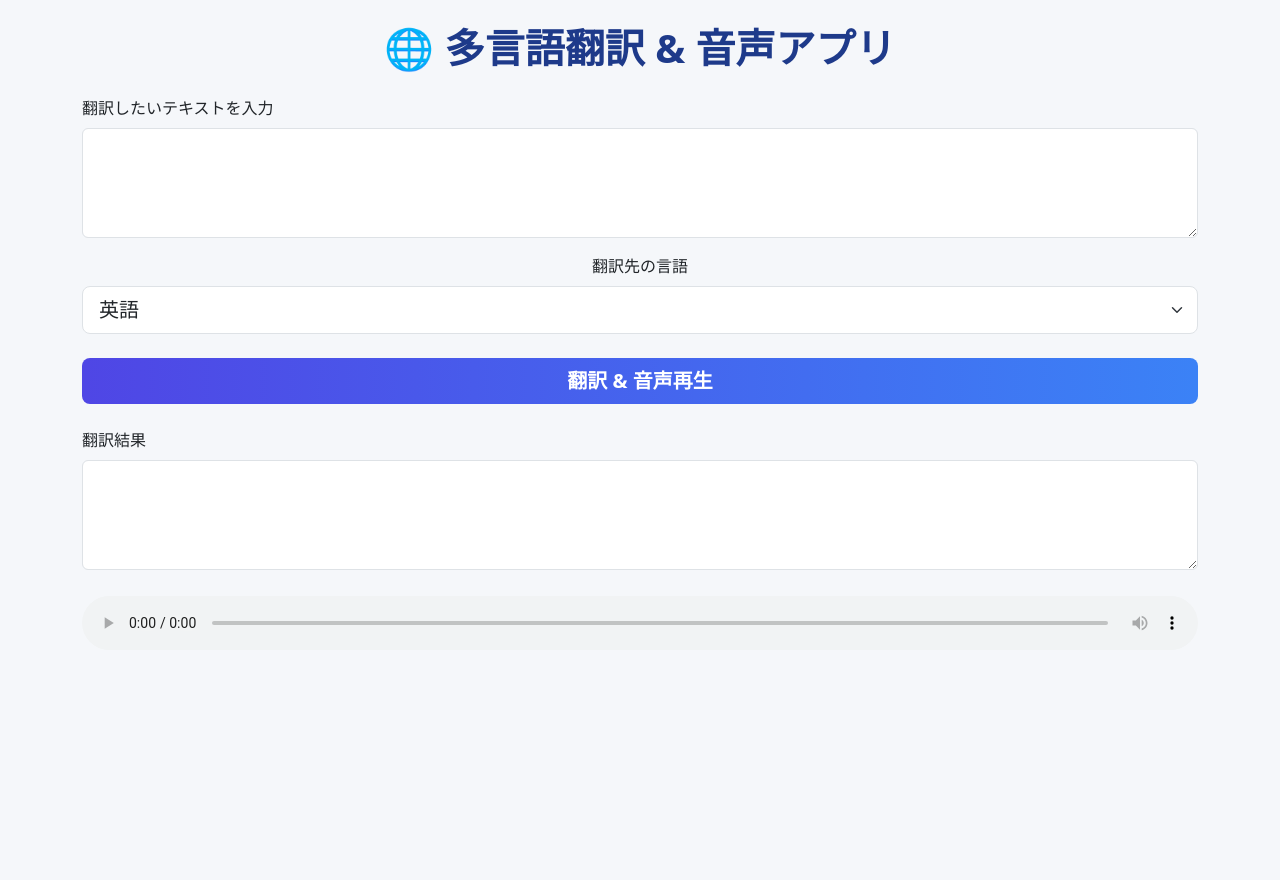
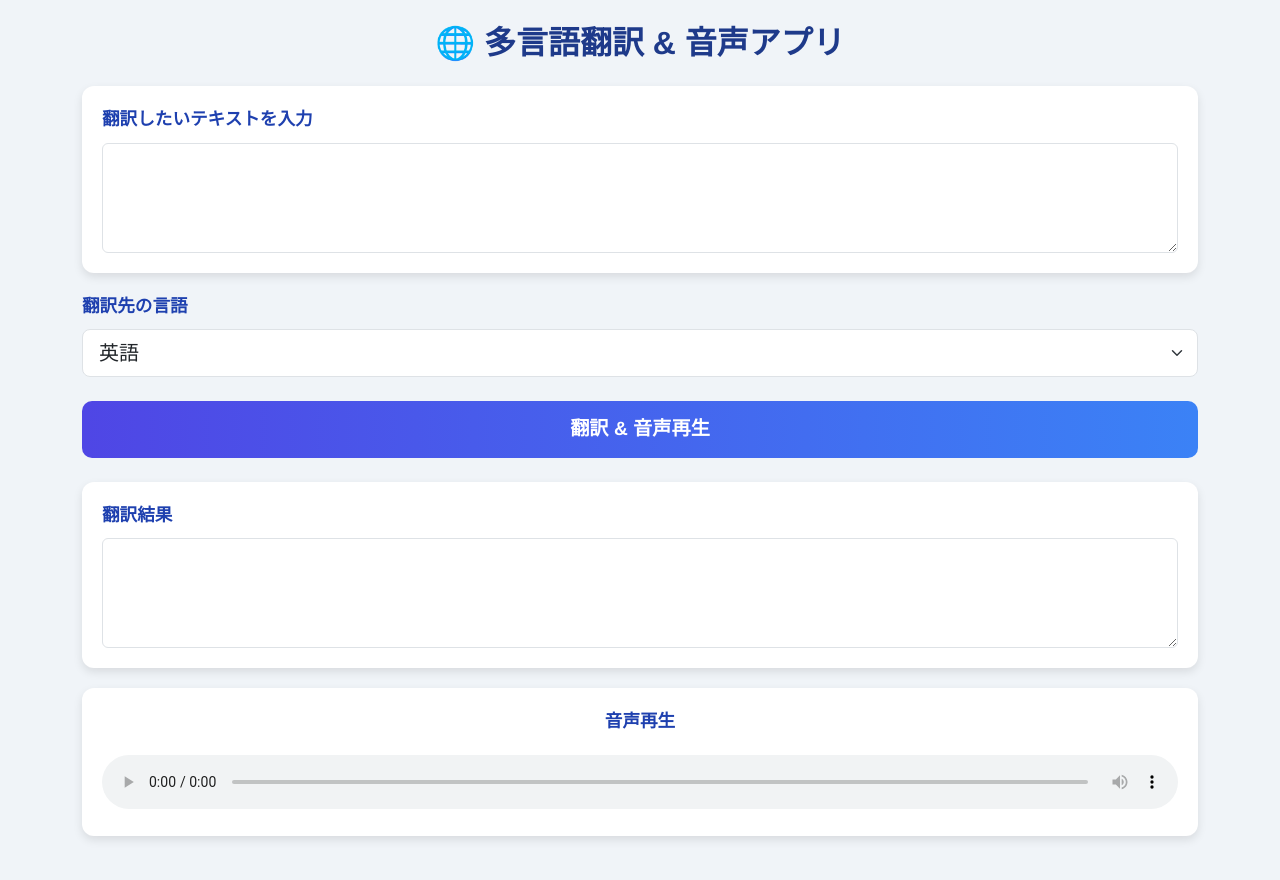
Before and after one commit to teddymura/multi_lang_translator, a Flask app: page / in a window 1280 px wide. Before the commit the page ends 630 px from the top, so only its background shows below. Run offline with Flask 3, Linux system fonts and the light colour scheme.

Commit message:
スマホ対応ー文字サイズアップ

```diff
--- a/templates/index.html
+++ b/templates/index.html
@@ -6,32 +6,85 @@
   <title>多言語翻訳 & 音声アプリ</title>
   <link href="https://cdn.jsdelivr.net/npm/bootstrap@5.3.2/dist/css/bootstrap.min.css" rel="stylesheet">
   <style>
-    body { background-color: #f5f7fa; }
-    h1 { color: #1e3a8a; font-weight: bold; }
-    textarea { background-color: #ffffff; border-radius: 8px; }
-    select { background-color: #ffffff; border-radius: 6px; }
+    body {
+      background-color: #f0f4f8;
+      font-family: "Helvetica Neue", Helvetica, Arial, sans-serif;
+      font-size: 1.1rem; /* 全体文字サイズアップ */
+    }
+    h1 {
+      color: #1e3a8a;
+      font-weight: bold;
+      font-size: 2rem; /* 見出し大きく */
+    }
+
+    /* 入力・結果カード風 */
+    .card-input, .card-output {
+      background-color: #ffffff;
+      border-radius: 12px;
+      padding: 20px; /* 少し余白広め */
+      box-shadow: 0 4px 10px rgba(0,0,0,0.1);
+      margin-bottom: 20px;
+    }
+
+    textarea {
+      border-radius: 8px;
+      font-size: 1rem; /* テキスト少し大きめ */
+    }
+    select {
+      border-radius: 6px;
+      font-size: 1rem;
+    }
+
+    /* ボタン */
     #translateBtn {
       background: linear-gradient(to right, #4f46e5, #3b82f6);
       border: none;
       color: white;
       font-weight: bold;
+      font-size: 1.2rem; /* ボタン文字大きめ */
+      padding: 14px;
+      border-radius: 10px;
+      transition: transform 0.1s, box-shadow 0.2s;
     }
     #translateBtn:hover {
       background: linear-gradient(to right, #4338ca, #2563eb);
+      transform: translateY(-2px);
+      box-shadow: 0 6px 15px rgba(0,0,0,0.15);
     }
-    audio { width: 100%; margin-top: 10px; }
+
+    /* Audio */
+    audio { width: 100%; margin-top: 10px; border-radius: 8px; }
+
+    /* カードのタイトル */
+    .card-title {
+      font-weight: bold;
+      color: #1e40af;
+      margin-bottom: 10px;
+      font-size: 1.1rem; /* タイトル文字大きめ */
+    }
+
+    /* スマホでも余白確保 */
+    @media (max-width: 576px) {
+      body { padding-left: 12px; padding-right: 12px; font-size: 1rem; }
+      h1 { font-size: 1.7rem; }
+      #translateBtn { font-size: 1.1rem; padding: 12px; }
+      .card-title { font-size: 1rem; }
+    }
   </style>
 </head>
 <body class="container py-4">
+
   <h1 class="text-center mb-4">🌐 多言語翻訳 & 音声アプリ</h1>
 
-  <div class="mb-3">
-    <label for="inputText" class="form-label">翻訳したいテキストを入力</label>
+  <!-- 入力 -->
+  <div class="card-input">
+    <div class="card-title">翻訳したいテキストを入力</div>
     <textarea id="inputText" class="form-control" rows="4"></textarea>
   </div>
 
-  <div class="mb-4 text-center">
-    <label for="target_lang" class="form-label">翻訳先の言語</label>
+  <!-- 言語選択 -->
+  <div class="mb-4">
+    <label for="target_lang" class="form-label card-title">翻訳先の言語</label>
     <select id="target_lang" class="form-select form-select-lg w-100">
       <option value="en">英語</option>
       <option value="ja">日本語</option>
@@ -47,16 +100,20 @@
     </select>
   </div>
 
+  <!-- 翻訳ボタン -->
   <div class="text-center mb-4">
-    <button id="translateBtn" class="btn btn-lg w-100">翻訳 & 音声再生</button>
+    <button id="translateBtn" class="w-100">翻訳 & 音声再生</button>
   </div>
 
-  <div class="mb-3">
-    <label class="form-label">翻訳結果</label>
+  <!-- 翻訳結果 -->
+  <div class="card-output">
+    <div class="card-title">翻訳結果</div>
     <textarea id="outputText" class="form-control" rows="4" readonly></textarea>
   </div>
 
-  <div class="text-center mb-4">
+  <!-- 音声再生 -->
+  <div class="card-output text-center">
+    <div class="card-title">音声再生</div>
     <audio id="audioPlayer" controls></audio>
   </div>
 
```
